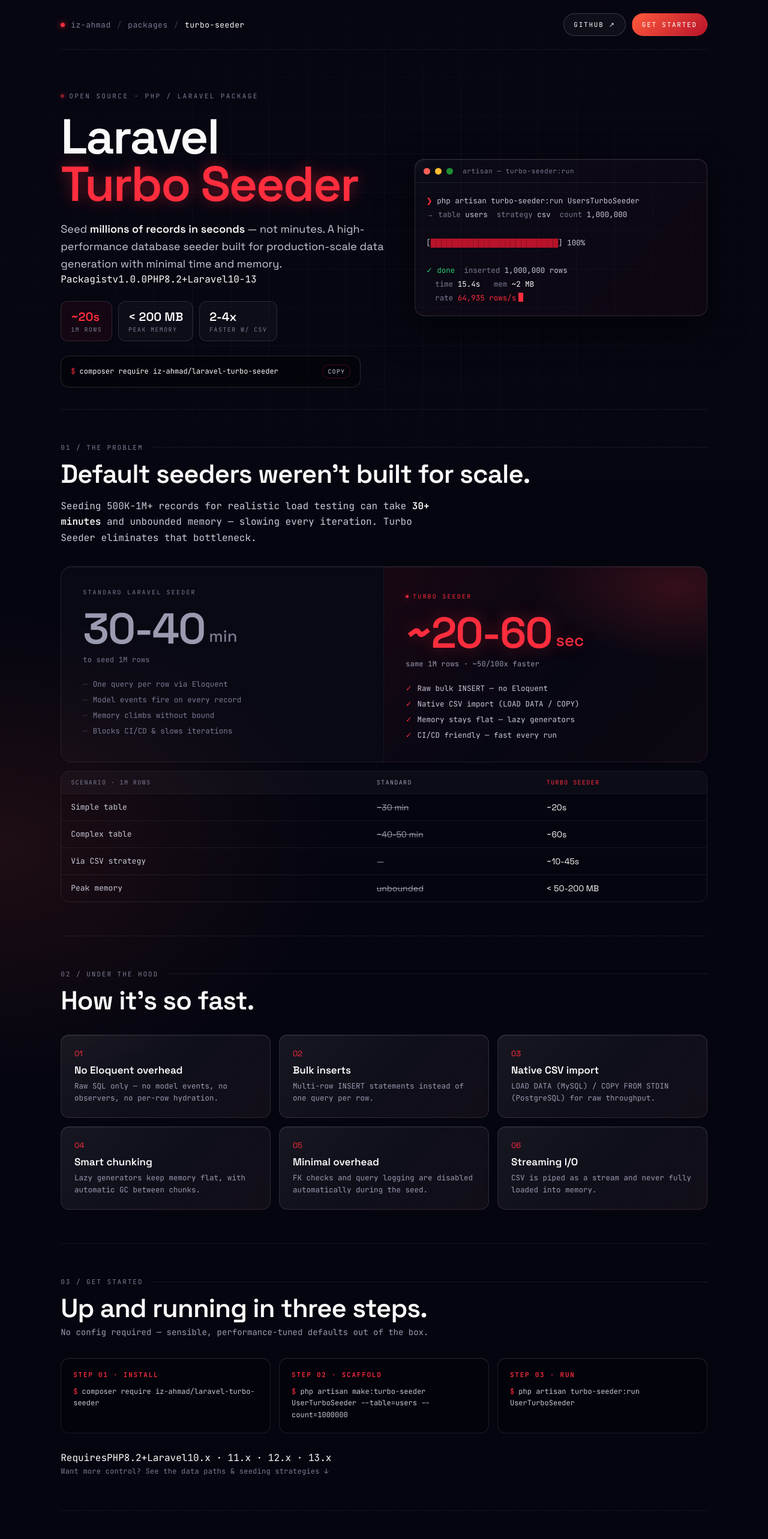
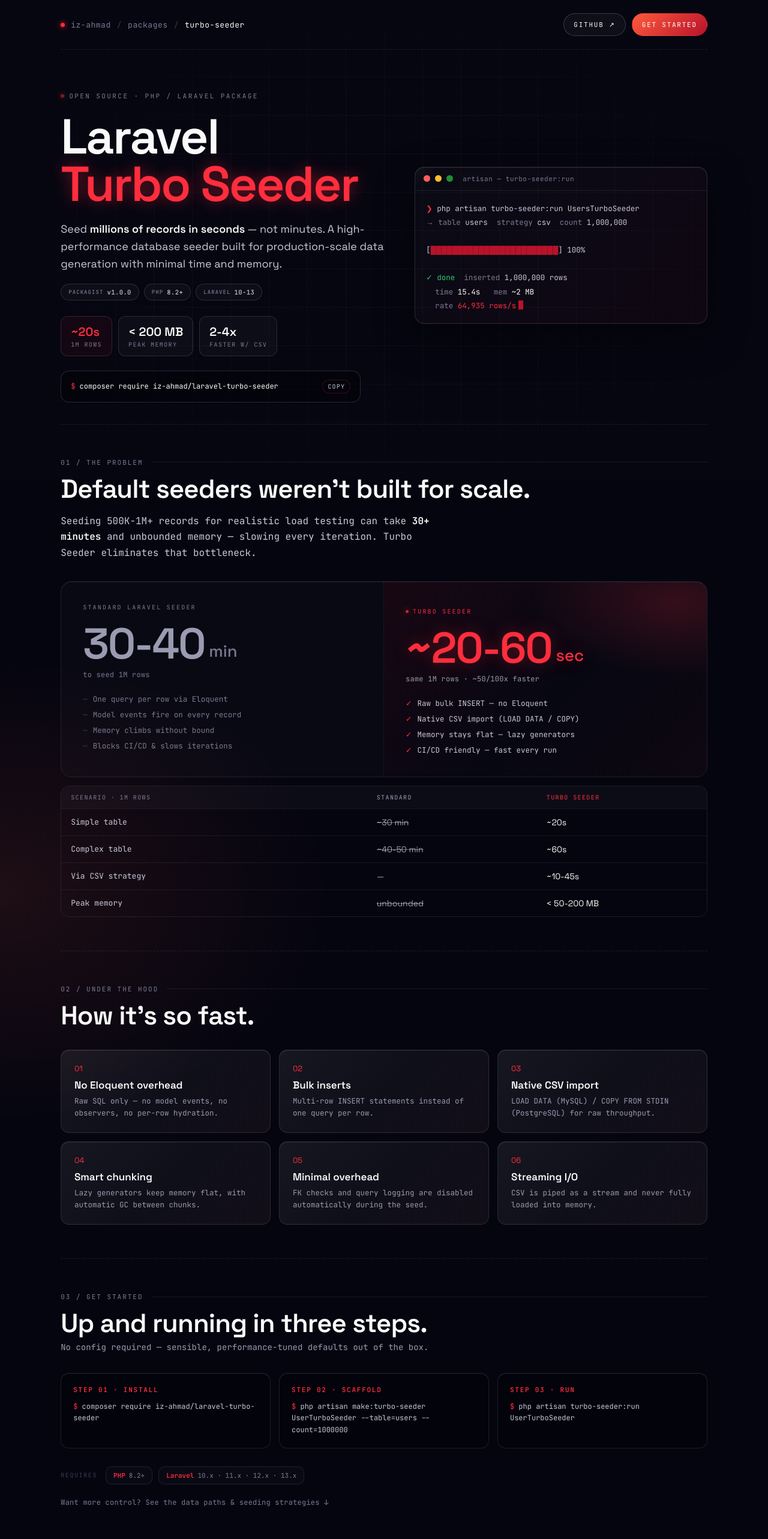
Before and after one commit to iz-ahmad/portfolio, a Next.js app: page /packages/turbo-seeder in a window 1280 px wide. Shown: the top 2566 px of the page at 60% size. Built offline with nearby package versions, Linux system fonts and the light colour scheme.

Commit message:
feat: add styles for version badges, requirements, and FAQ sections

```diff
--- a/src/styles/turbo-seeder.css
+++ b/src/styles/turbo-seeder.css
@@ -163,6 +163,36 @@ body:has(.ts-page) { padding-right: 0 !important; overflow-x: hidden; }
   margin: 22px 0 0;
 }
 
+/* version badges */
+.ts-version-badges {
+  display: flex;
+  flex-wrap: wrap;
+  gap: 8px;
+  margin-top: 18px;
+}
+
+.ts-version-badge {
+  display: inline-flex;
+  align-items: center;
+  gap: 6px;
+  padding: 6px 12px;
+  border-radius: 999px;
+  border: 1px solid rgba(255, 255, 255, 0.12);
+  background: rgba(255, 255, 255, 0.03);
+  font-family: var(--font-mono);
+  font-size: 10.5px;
+  font-weight: 500;
+  letter-spacing: 0.04em;
+  color: var(--ink-1);
+}
+
+.ts-version-badge-sub {
+  font-size: 9px;
+  letter-spacing: 0.12em;
+  text-transform: uppercase;
+  color: var(--ink-2);
+}
+
 /* metric badges */
 .ts-metrics {
   display: flex;
@@ -297,7 +327,7 @@ body:has(.ts-page) { padding-right: 0 !important; overflow-x: hidden; }
   display: inline-block;
   width: 8px;
   height: 15px;
-  background: var(--accent);
+  background: var(--crimson);
   vertical-align: -2px;
   margin-left: 4px;
   animation: ts-blink 1.05s step-end infinite;
@@ -585,6 +615,38 @@ body:has(.ts-page) { padding-right: 0 !important; overflow-x: hidden; }
   color: var(--ink-1);
 }
 
+.ts-req-row {
+  display: flex;
+  flex-wrap: wrap;
+  align-items: center;
+  gap: 8px 10px;
+  margin-bottom: 18px;
+}
+
+.ts-req-label {
+  font-family: var(--font-mono);
+  font-size: 10px;
+  letter-spacing: 0.16em;
+  text-transform: uppercase;
+  color: var(--ink-3);
+  margin-right: 4px;
+}
+
+.ts-req-item {
+  display: inline-flex;
+  align-items: center;
+  gap: 6px;
+  padding: 7px 12px;
+  border-radius: 10px;
+  border: 1px solid rgba(255, 255, 255, 0.09);
+  background: rgba(255, 255, 255, 0.02);
+  font-family: var(--font-mono);
+  font-size: 11px;
+}
+
+.ts-req-item-key { color: var(--accent); font-weight: 600; }
+.ts-req-item-val { color: var(--ink-2); }
+
 .ts-qs-more {
   display: inline-block;
   font-family: var(--font-mono);
@@ -810,6 +872,57 @@ body:has(.ts-page) { padding-right: 0 !important; overflow-x: hidden; }
   margin: 0;
 }
 
+/* ── FAQ ────────────────────────────────────────────────── */
+.ts-faq-list {
+  display: flex;
+  flex-direction: column;
+  gap: 10px;
+}
+
+.ts-faq-item {
+  border-radius: 14px;
+  border: 1px solid rgba(255, 255, 255, 0.10);
+  background: rgba(255, 255, 255, 0.02);
+  overflow: hidden;
+  transition: border-color 200ms var(--ease-out);
+}
+
+.ts-faq-item-open { border-color: rgba(255, 45, 61, 0.35); }
+
+.ts-faq-question {
+  width: 100%;
+  display: flex;
+  align-items: center;
+  justify-content: space-between;
+  gap: 16px;
+  padding: 16px 20px;
+  background: none;
+  border: none;
+  cursor: pointer;
+  text-align: left;
+  font-family: var(--font-display);
+  font-size: 14.5px;
+  font-weight: 600;
+  color: var(--ink-0);
+}
+
+.ts-faq-icon {
+  flex-shrink: 0;
+  font-family: var(--font-mono);
+  font-size: 16px;
+  line-height: 1;
+  color: var(--accent);
+}
+
+.ts-faq-answer {
+  margin: 0;
+  padding: 0 20px 18px;
+  font-family: var(--font-mono);
+  font-size: 12.5px;
+  line-height: 1.65;
+  color: var(--ink-2);
+}
+
 /* ── Footer CTA ─────────────────────────────────────────── */
 .ts-cta-section {
   padding: clamp(46px, 8vh, 100px) 0 60px;
```
